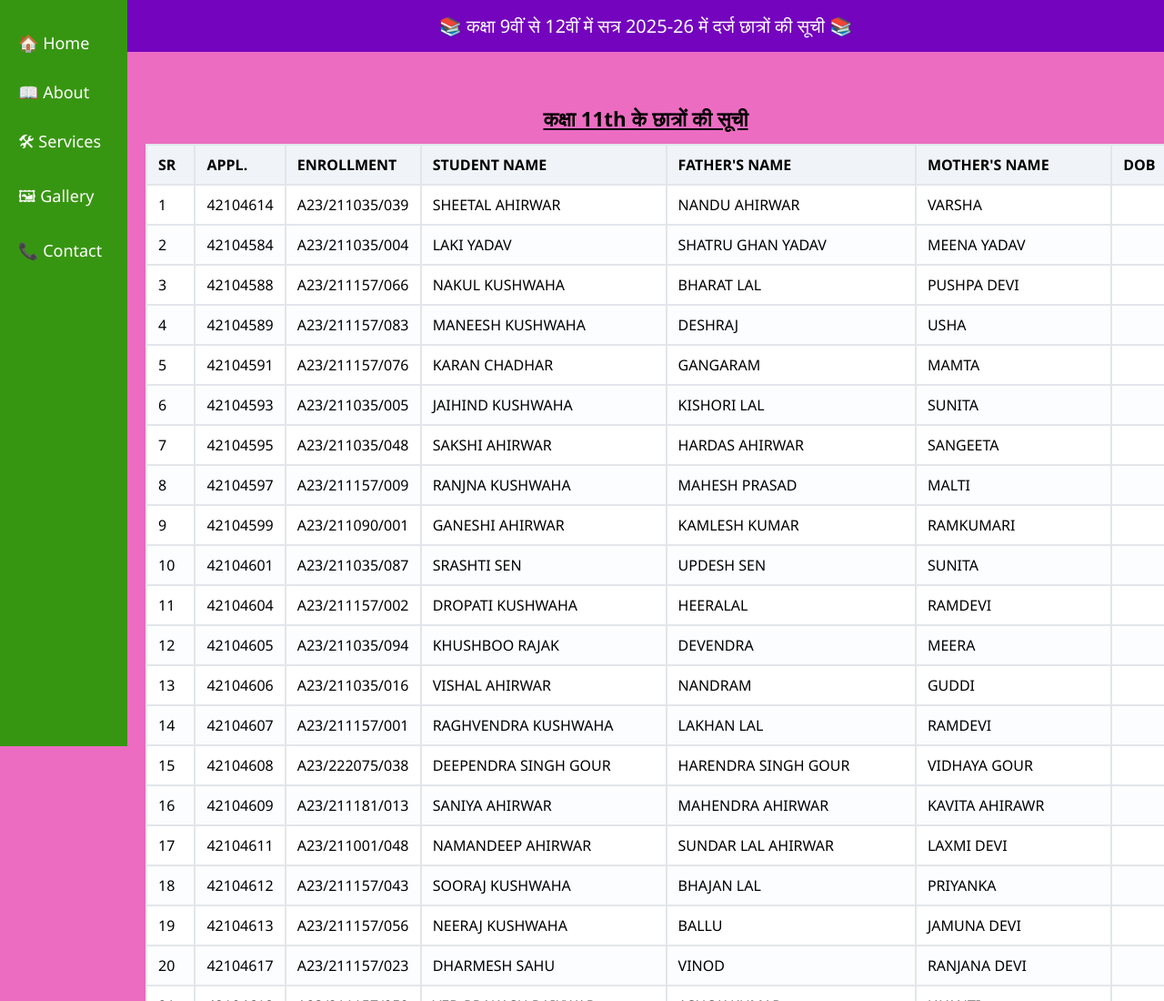
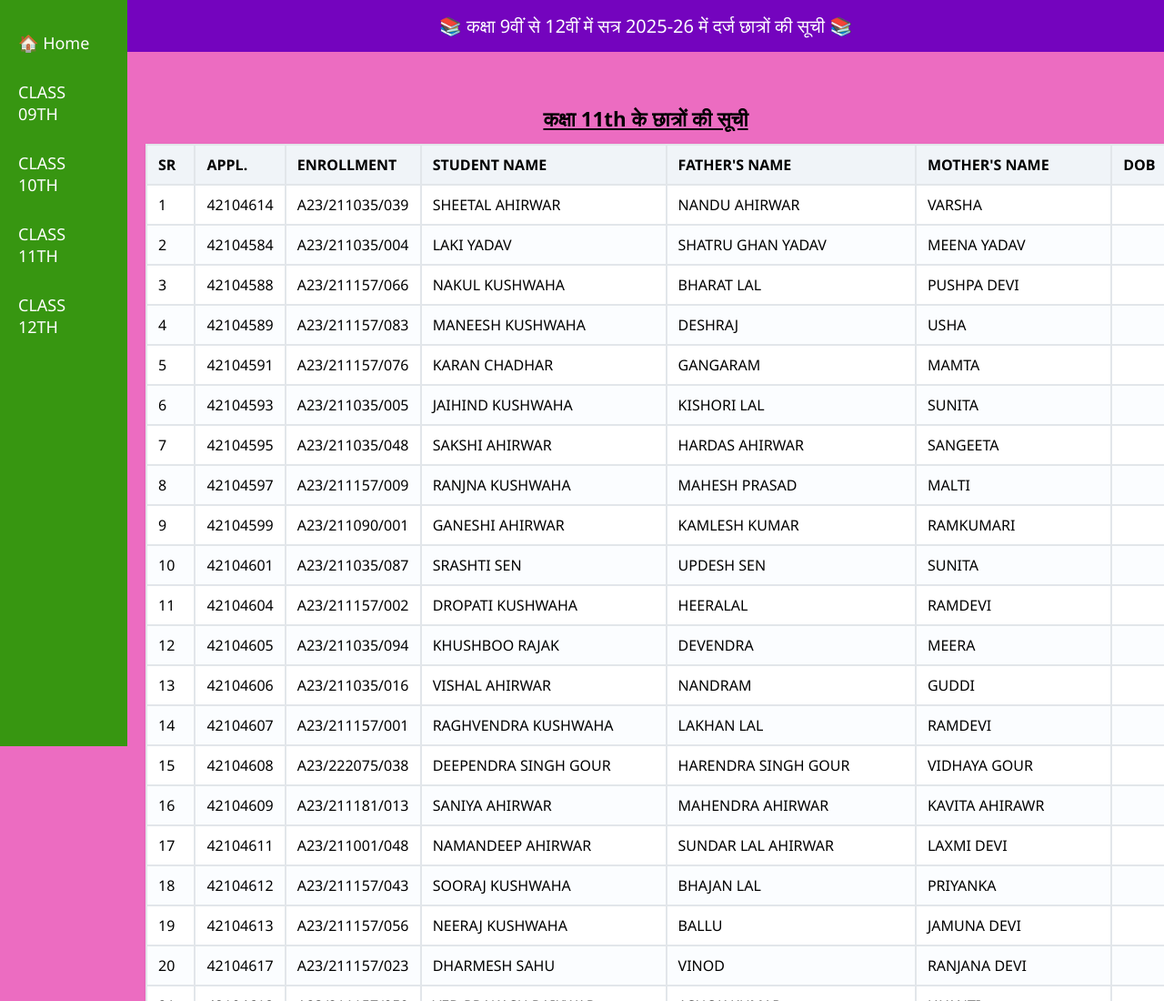
Before and after one commit to studybank/class11th, a plain HTML site: page index.html in a window 1280 px wide. Shown: the top 1100 px of the page at 91% size. Drawn offline with Linux system fonts and the light colour scheme.

Commit message:
Update index.html

```diff
--- a/index.html
+++ b/index.html
@@ -138,10 +138,10 @@
   <!-- Sidebar -->
   <div class="sidebar">
     <a href="https://studybank.github.io/home/">🏠 Home</a>
-    <a href="#about">📖 About</a>
-    <a href="#services">🛠 Services</a>
-    <a href="#gallery">🖼 Gallery</a>
-    <a href="#contact">📞 Contact</a>
+    <a href="https://studybank.github.io/class9th/">CLASS 09TH</a>
+    <a href="https://studybank.github.io/class10th/">CLASS 10TH</a>
+    <a href="https://studybank.github.io/class11th/">CLASS 11TH</a>
+    <a href="https://studybank.github.io/class12th/">CLASS 12TH</a>
   </div>
 
   <!-- Header -->
```
